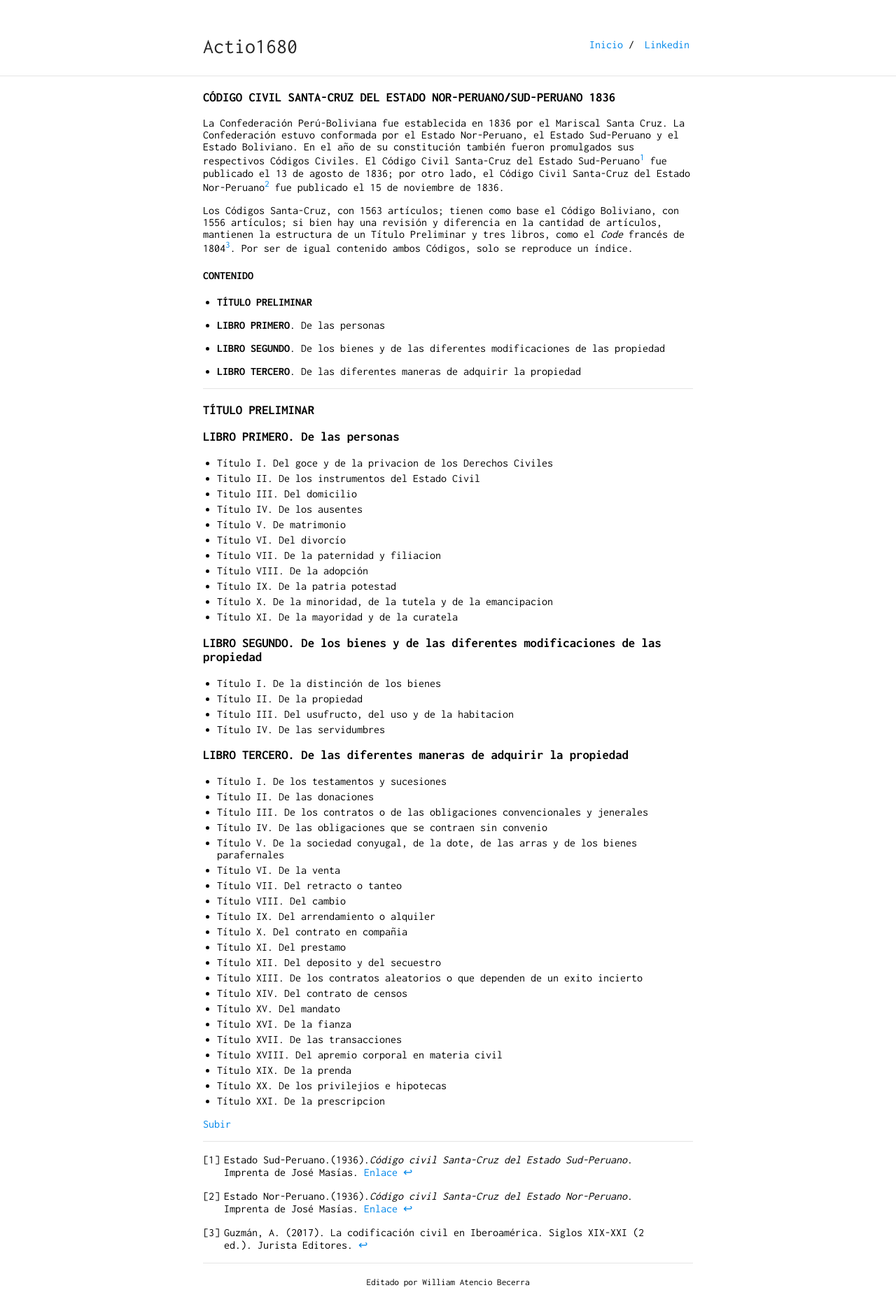
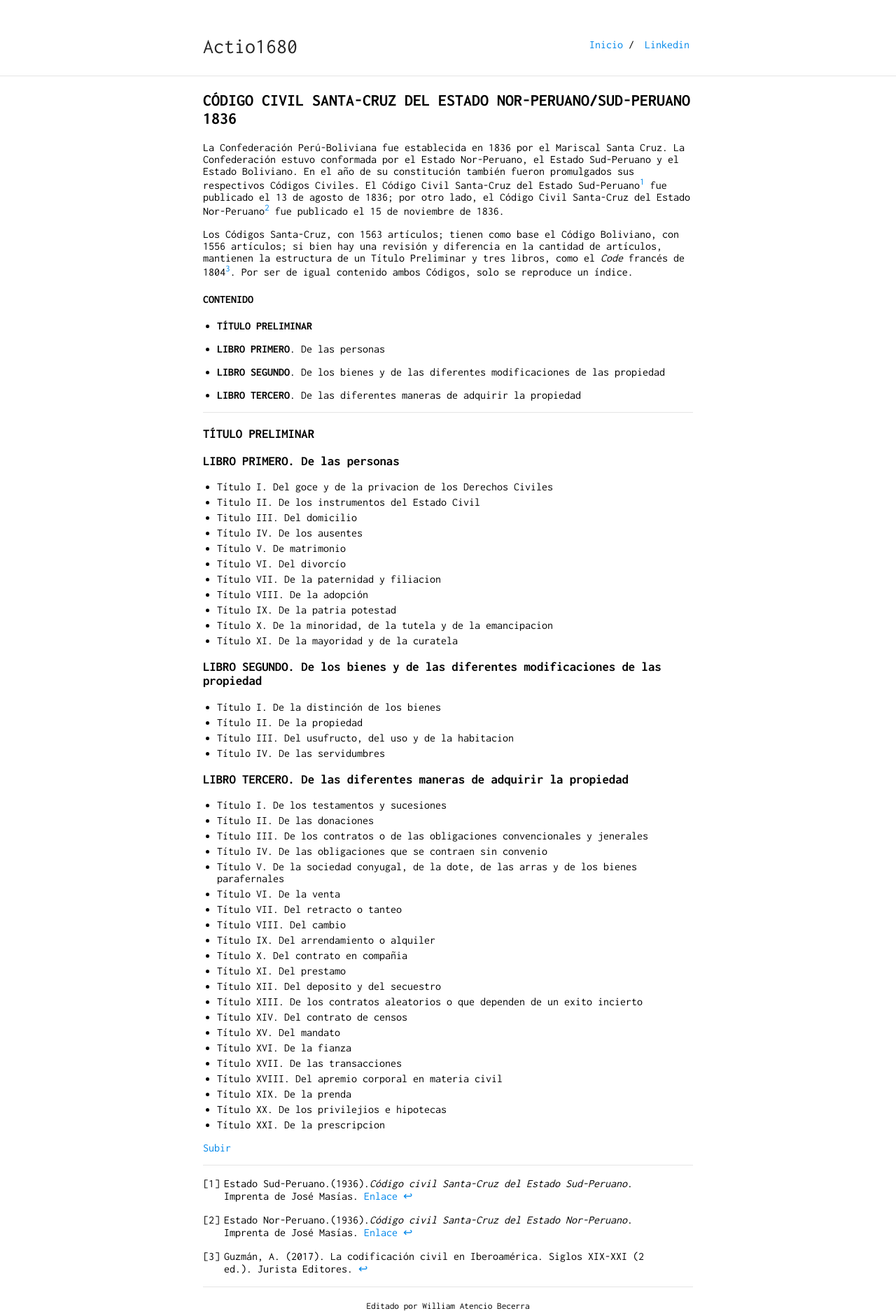
Before and after one commit to actio1680/actio1680.github.io, a Jekyll site: the page built from paginas/cc1836.md, in a window 1280 px wide. Shown: the whole page at 70% size. Built offline with Jekyll 4.4.1, drawn with Linux system fonts in a browser that asks for light colours; our own code applies the rules of GitHub Pages for plain Markdown files; before the commit the page ends 1840 px from its top, so only the background shows below that.

Commit message:
Update cc1836.md

```diff
--- a/paginas/cc1836.md
+++ b/paginas/cc1836.md
@@ -1,7 +1,7 @@
 ---
 layout: default
 ---
-### CÓDIGO CIVIL SANTA-CRUZ DEL ESTADO NOR-PERUANO/SUD-PERUANO 1836
+## CÓDIGO CIVIL SANTA-CRUZ DEL ESTADO NOR-PERUANO/SUD-PERUANO 1836
 
 La Confederación Perú-Boliviana fue establecida en 1836 por el Mariscal Santa Cruz. La Confederación estuvo conformada por el Estado Nor-Peruano, el Estado Sud-Peruano y  el Estado Boliviano. En el año de su constitución también fueron promulgados sus respectivos Códigos Civiles. El Código Civil Santa-Cruz del Estado Sud-Peruano[^1] fue publicado el 13 de agosto de 1836; por otro lado, el Código Civil Santa-Cruz del Estado Nor-Peruano[^2] fue publicado el 15 de noviembre de 1836.
 
```
